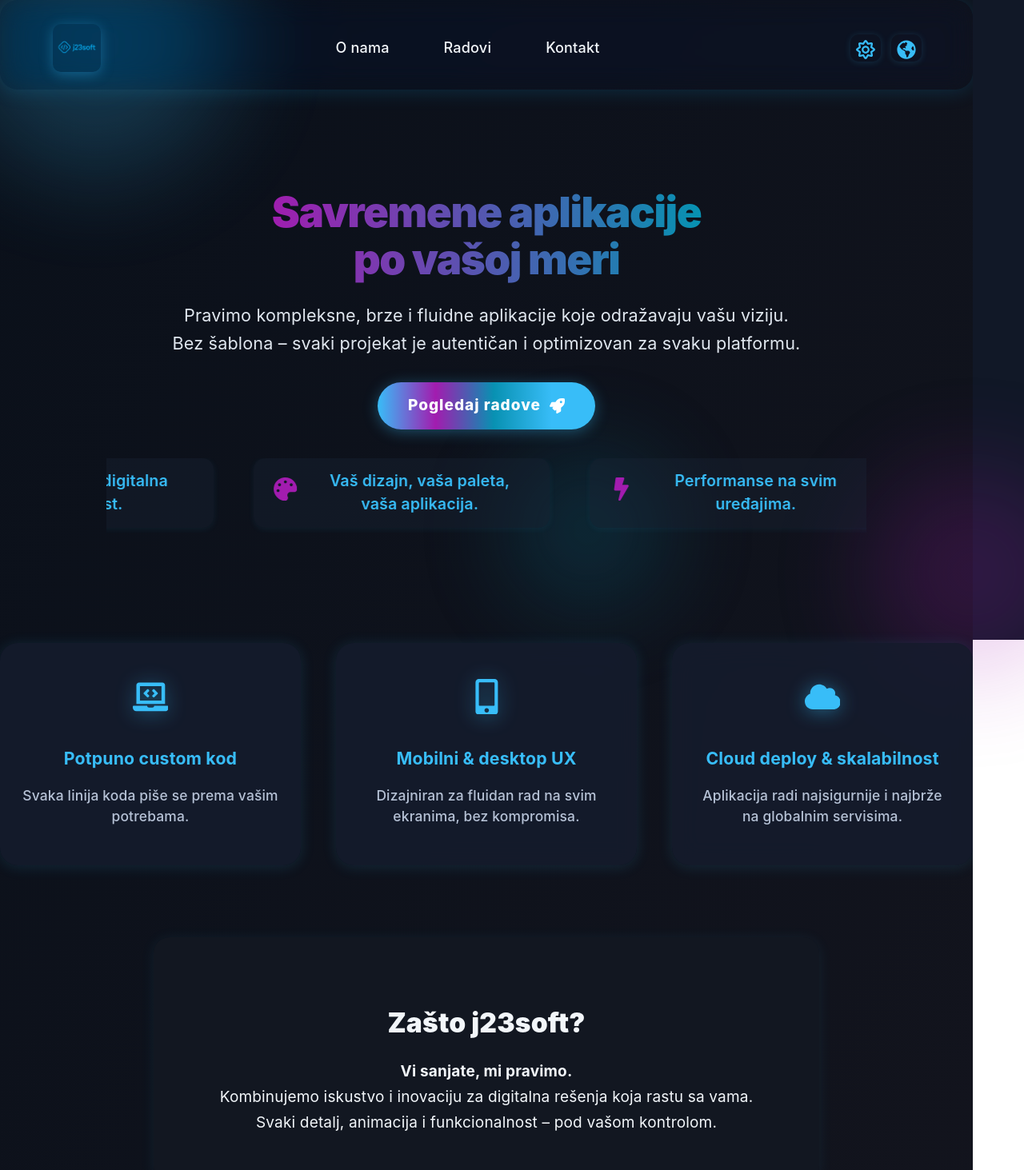
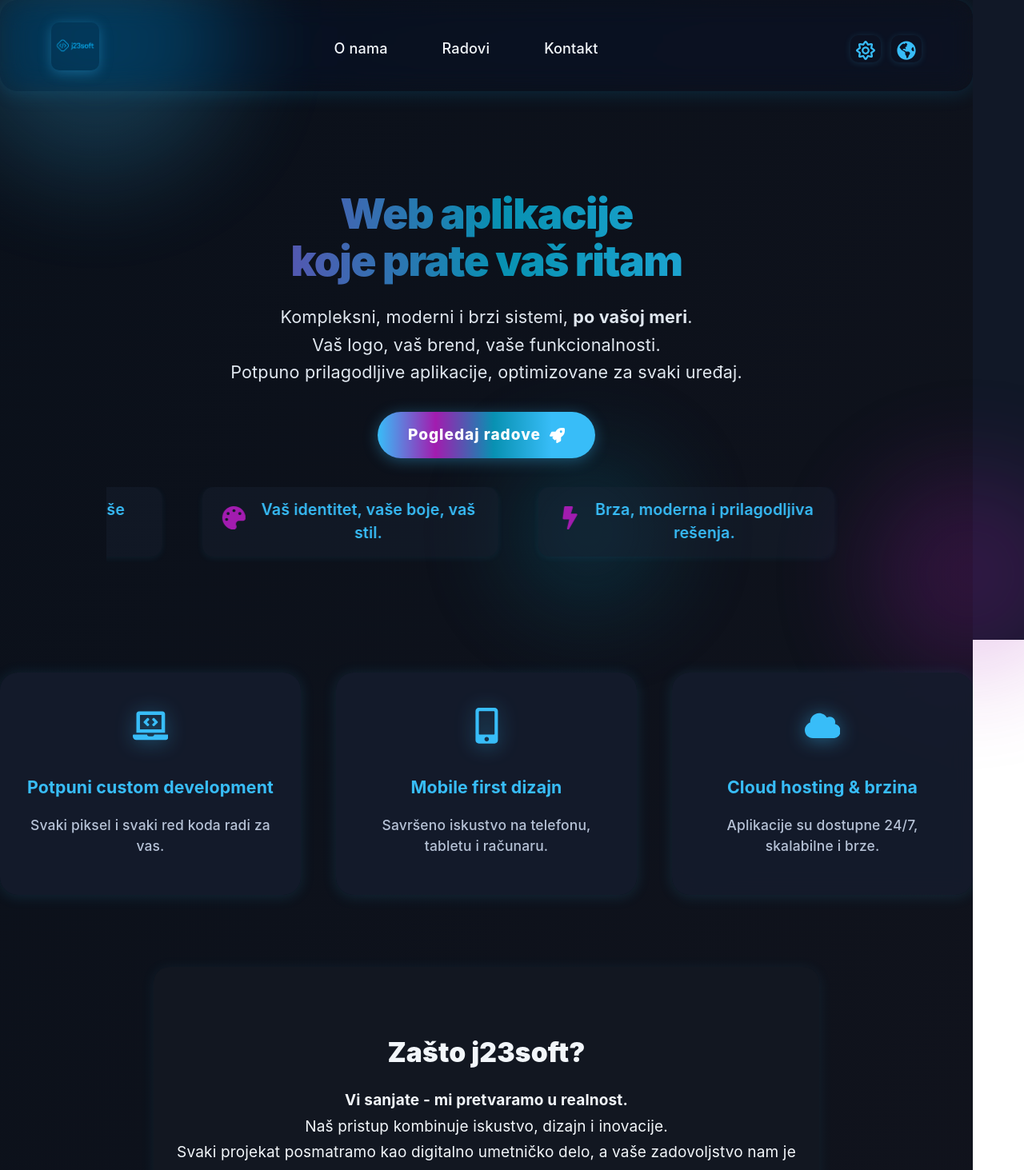
Before and after one commit to jevke25/j23soft, a React (Vite) app: page / in a window 1280 px wide. Shown: the top 1463 px of the page at 80% size. Built offline with nearby package versions, Linux system fonts and the light colour scheme; a web font is replaced by a local one.

Commit message:
Update App.tsx

```diff
--- a/src/App.tsx
+++ b/src/App.tsx
@@ -7,37 +7,37 @@ import {
   FaMobileAlt,
   FaCloud,
   FaRocket,
+  FaPalette,
+  FaBolt,
+  FaMagic,
   FaGlobeAmericas,
   FaGlobeEurope,
   FaRegMoon,
-  FaRegSun,
-  FaMagic,
-  FaPalette,
-  FaBolt
+  FaRegSun
 } from "react-icons/fa";
 import { motion } from "framer-motion";
 import "./App.css";
 
-// Marketing carousel items
-const marketingItems = [
+// Marketing highlights
+const marketing = [
   {
     icon: <FaMagic />,
-    sr: "Ideje postaju digitalna stvarnost.",
-    en: "Ideas become digital reality."
+    sr: "Digitalna magija za vaše poslovanje.",
+    en: "Digital magic for your business."
   },
   {
     icon: <FaPalette />,
-    sr: "Vaš dizajn, vaša paleta, vaša aplikacija.",
-    en: "Your design, your palette, your app."
+    sr: "Vaš identitet, vaše boje, vaš stil.",
+    en: "Your identity, your colors, your style."
   },
   {
     icon: <FaBolt />,
-    sr: "Performanse na svim uređajima.",
-    en: "Performance on every device."
+    sr: "Brza, moderna i prilagodljiva rešenja.",
+    en: "Fast, modern, and adaptable solutions."
   }
 ];
 
-// Showcase data (2 projects)
+// Showcase data (screenshots should be portrait, eg. 400x800 or 360x780)
 const showcases = [
   {
     title: "TrainerPro",
@@ -61,18 +61,18 @@ const showcases = [
 
 const text = {
   sr: {
-    brand: "j23soft",
     nav: ["O nama", "Radovi", "Kontakt"],
     heroTitle: (
       <>
-        <span className="highlight">Savremene aplikacije</span>
-        <br /> po vašoj meri
+        <span className="highlight">Web aplikacije</span> <br />
+        koje prate vaš ritam
       </>
     ),
     heroDesc: (
       <>
-        Pravimo kompleksne, brze i fluidne aplikacije koje odražavaju vašu viziju. <br />
-        Bez šablona – svaki projekat je autentičan i optimizovan za svaku platformu.
+        Kompleksni, moderni i brzi sistemi, <b>po vašoj meri</b>.<br />
+        Vaš logo, vaš brend, vaše funkcionalnosti.<br />
+        Potpuno prilagodljive aplikacije, optimizovane za svaki uređaj.
       </>
     ),
     heroBtn: (
@@ -83,18 +83,18 @@ const text = {
     features: [
       {
         icon: <FaLaptopCode />,
-        title: "Potpuno custom kod",
-        desc: "Svaka linija koda piše se prema vašim potrebama."
+        title: "Potpuni custom development",
+        desc: "Svaki piksel i svaki red koda radi za vas."
       },
       {
         icon: <FaMobileAlt />,
-        title: "Mobilni & desktop UX",
-        desc: "Dizajniran za fluidan rad na svim ekranima, bez kompromisa."
+        title: "Mobile first dizajn",
+        desc: "Savršeno iskustvo na telefonu, tabletu i računaru."
       },
       {
         icon: <FaCloud />,
-        title: "Cloud deploy & skalabilnost",
-        desc: "Aplikacija radi najsigurnije i najbrže na globalnim servisima."
+        title: "Cloud hosting & brzina",
+        desc: "Aplikacije su dostupne 24/7, skalabilne i brze."
       }
     ],
     aboutTitle: (
@@ -104,17 +104,17 @@ const text = {
     ),
     aboutDesc: (
       <>
-        <b>Vi sanjate, mi pravimo.</b> <br />
-        Kombinujemo iskustvo i inovaciju za digitalna rešenja koja rastu sa vama.<br />
-        Svaki detalj, animacija i funkcionalnost – pod vašom kontrolom.
+        <b>Vi sanjate - mi pretvaramo u realnost.</b> <br />
+        Naš pristup kombinuje iskustvo, dizajn i inovacije.<br />
+        Svaki projekat posmatramo kao digitalno umetničko delo, a vaše zadovoljstvo nam je na prvom mestu.
       </>
     ),
     showcaseTitle: "Naši radovi",
-    showcaseHint: "* Kliknite na slike za live demo aplikacija.",
+    showcaseHint: "* Klikni na slike za live demo.",
     contactTitle: "Kontakt",
     contactDesc: (
       <>
-        Imate ideju ili pitanje? <br />
+        Imate ideju ili pitanje?<br />
         Pišite na <a href="mailto:info@j23soft.com">info@j23soft.com</a> ili nas zapratite:
       </>
     ),
@@ -125,18 +125,18 @@ const text = {
     whatsapp: "WhatsApp"
   },
   en: {
-    brand: "j23soft",
     nav: ["About", "Portfolio", "Contact"],
     heroTitle: (
       <>
-        <span className="highlight">Modern apps</span>
-        <br /> tailored for you
+        <span className="highlight">Web apps</span> <br />
+        that follow your rhythm
       </>
     ),
     heroDesc: (
       <>
-        We build complex, fast & fluid apps reflecting your vision. <br />
-        No templates – every project is authentic and optimized for every platform.
+        Complex, modern and fast systems, <b>tailored to you</b>.<br />
+        Your logo, your brand, your features.<br />
+        Fully responsive, optimized for every device.
       </>
     ),
     heroBtn: (
@@ -147,18 +147,18 @@ const text = {
     features: [
       {
         icon: <FaLaptopCode />,
-        title: "Fully custom code",
-        desc: "Every line of code is crafted for your business needs."
+        title: "Full custom development",
+        desc: "Every pixel and every line of code works for you."
       },
       {
         icon: <FaMobileAlt />,
-        title: "Mobile & desktop UX",
-        desc: "Designed for flawless experience on any device."
+        title: "Mobile first design",
+        desc: "Perfect experience on mobile, tablet & desktop."
       },
       {
         icon: <FaCloud />,
-        title: "Cloud deploy & scalability",
-        desc: "Your app runs fast and secure on global platforms."
+        title: "Cloud hosting & speed",
+        desc: "Apps are online 24/7, scalable and fast."
       }
     ],
     aboutTitle: (
@@ -168,17 +168,17 @@ const text = {
     ),
     aboutDesc: (
       <>
-        <b>You dream, we build.</b> <br />
-        We blend experience and innovation for digital solutions that grow with you.<br />
-        Every detail, animation, and feature – under your control.
+        <b>You dream it - we build it.</b> <br />
+        Our approach blends experience, design and innovation.<br />
+        Every project is a digital artwork and your satisfaction is our top priority.
       </>
     ),
     showcaseTitle: "Our portfolio",
-    showcaseHint: "* Click images for a live demo.",
+    showcaseHint: "* Click the images for a live demo.",
     contactTitle: "Contact",
     contactDesc: (
       <>
-        Got an idea or question? <br />
+        Got an idea or question?<br />
         Email <a href="mailto:info@j23soft.com">info@j23soft.com</a> or follow us:
       </>
     ),
@@ -200,12 +200,12 @@ function MarketingCarousel({ lang }: { lang: "sr" | "en" }) {
         }}
         transition={{
           repeat: Infinity,
-          duration: 24,
+          duration: 20,
           ease: "linear"
         }}
         style={{ display: "flex" }}
       >
-        {[...marketingItems, ...marketingItems].map((item, i) => (
+        {[...marketing, ...marketing].map((item, i) => (
           <div className="carousel-item" key={i}>
             <span className="carousel-icon">{item.icon}</span>
             <span className="carousel-text">{item[lang]}</span>
@@ -216,7 +216,7 @@ function MarketingCarousel({ lang }: { lang: "sr" | "en" }) {
   );
 }
 
-function App() {
+export default function App() {
   const [dark, setDark] = useState(true);
   const [lang, setLang] = useState<"sr" | "en">("sr");
   const langIcon = lang === "sr" ? <FaGlobeAmericas /> : <FaGlobeEurope />;
@@ -245,9 +245,9 @@ function App() {
 
       {/* Header */}
       <header className="navbar glass">
-        {/* LOGO: add your logo as public/logo.png (any ratio, transparent recommended) */}
-        <div className="logo-free">
-          <img src="/logo.png" alt="j23soft logo" className="logo-img" />
+        {/* LOGO: add your logo as public/logo.png (any shape/ratio, transparent recommended) */}
+        <div className="logo-fluid">
+          <img src="/logo.png" alt="j23soft logo" className="logo-img" draggable="false" />
         </div>
         <nav>
           <a href="#about">{text[lang].nav[0]}</a>
@@ -277,9 +277,9 @@ function App() {
       {/* Hero Section */}
       <motion.section
         className="hero"
-        initial={{ opacity: 0, y: 50 }}
+        initial={{ opacity: 0, y: 60 }}
         animate={{ opacity: 1, y: 0 }}
-        transition={{ duration: 0.8 }}
+        transition={{ duration: 0.9 }}
       >
         <h1>{text[lang].heroTitle}</h1>
         <p>{text[lang].heroDesc}</p>
@@ -300,7 +300,7 @@ function App() {
           <motion.div
             className="feature-card glass"
             key={f.title as string}
-            whileHover={{ scale: 1.06, boxShadow: "0 6px 32px #38bdf855" }}
+            whileHover={{ scale: 1.06, boxShadow: "0 8px 38px #38bdf855" }}
             initial={{ opacity: 0, y: 40 }}
             whileInView={{ opacity: 1, y: 0 }}
             viewport={{ once: true }}
@@ -329,7 +329,7 @@ function App() {
       {/* Projects Showcase */}
       <section id="projects" className="showcase">
         <h2>{text[lang].showcaseTitle}</h2>
-        <div className="showcase-grid complex">
+        <div className="showcase-grid">
           {showcases.map((app, idx) => (
             <motion.a
               key={app.title}
@@ -337,14 +337,14 @@ function App() {
               target="_blank"
               rel="noopener noreferrer"
               className="showcase-item glass"
-              whileHover={{ scale: 1.03, boxShadow: "0 8px 38px #38bdf899" }}
+              whileHover={{ scale: 1.04, boxShadow: "0 8px 44px #38bdf899" }}
               initial={{ opacity: 0, y: 40 }}
               whileInView={{ opacity: 1, y: 0 }}
               viewport={{ once: true }}
-              transition={{ duration: 0.7, delay: idx * 0.16 }}
+              transition={{ duration: 0.7, delay: idx * 0.15 }}
             >
               <div className="showcase-image-wrap">
-                <img src={app.image} alt={app.title} className="showcase-img-phone" />
+                <img src={app.image} alt={app.title} className="showcase-img-portrait" />
               </div>
               <div className="showcase-info">
                 <h3>{app.title}</h3>
@@ -408,5 +408,3 @@ function App() {
     </div>
   );
 }
-
-export default App;
```
